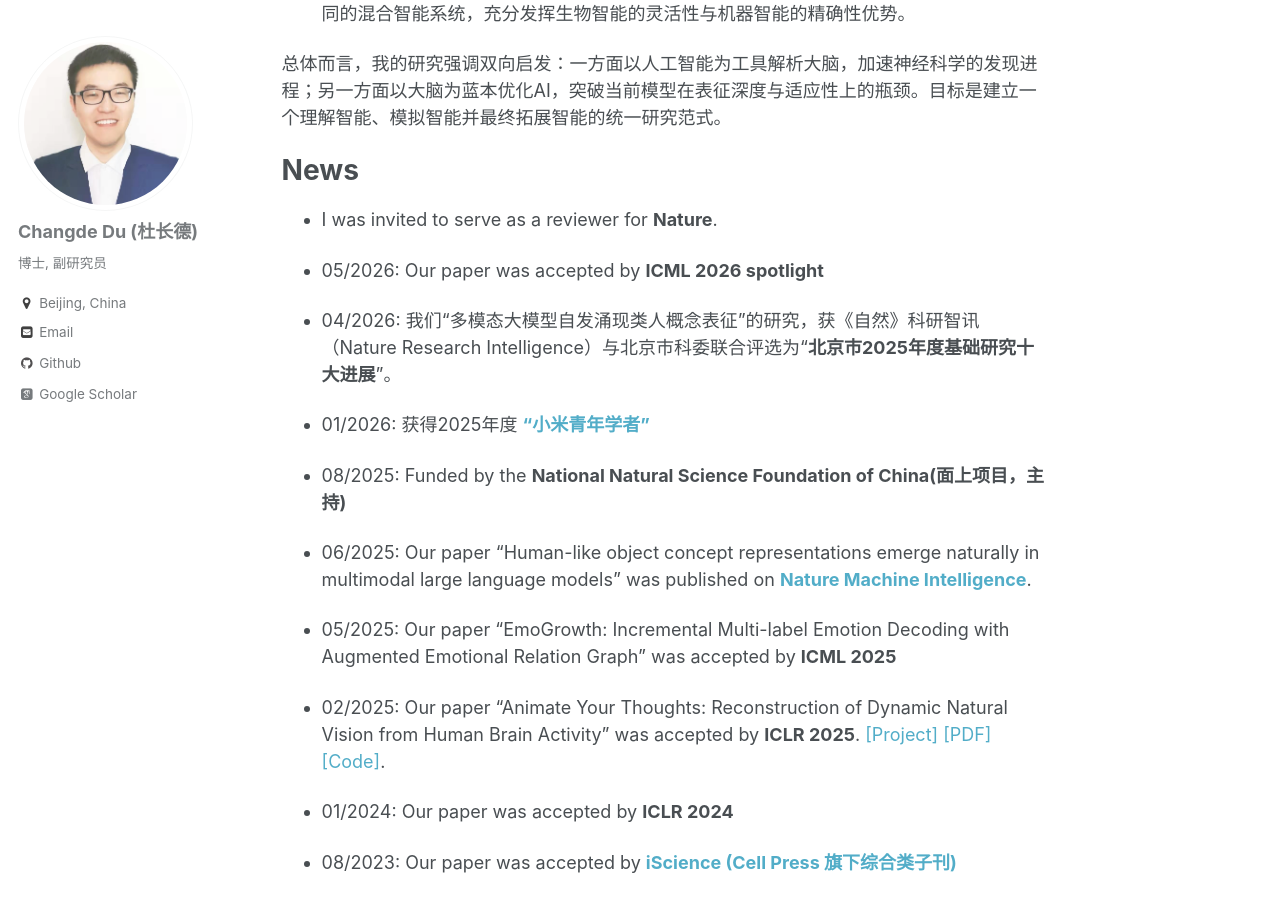
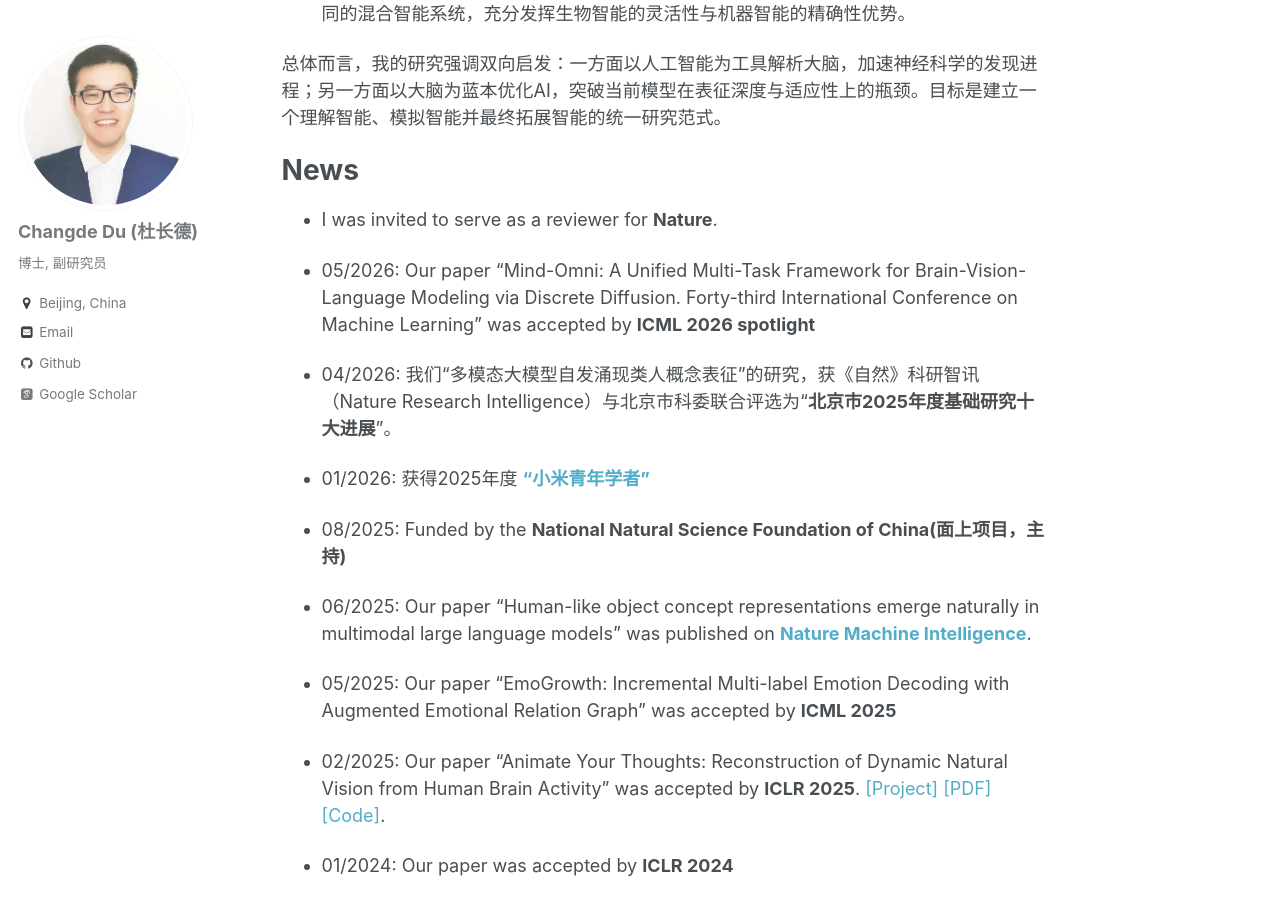
Before and after one commit to ChangdeDu/changdedu.github.io, a Jekyll site: the page built from _pages/about.md, in a window 1280 px wide and 900 px high, scrolled down 1004 px. Built offline with Jekyll 4.4.1, drawn with Linux system fonts in a browser that asks for light colours; some web fonts are replaced.

Commit message:
Update about.md

```diff
--- a/_pages/about.md
+++ b/_pages/about.md
@@ -24,7 +24,7 @@ redirect_from:
 # News
 - I was invited to serve as a reviewer for **Nature**.
 
-- 05/2026: Our paper was accepted by **ICML 2026 spotlight**
+- 05/2026: Our paper "Mind-Omni: A Unified Multi-Task Framework for Brain-Vision-Language Modeling via Discrete Diffusion. Forty-third International Conference on Machine Learning" was accepted by **ICML 2026 spotlight**
 
 - 04/2026: 我们“多模态大模型自发涌现类人概念表征”的研究，获《自然》科研智讯（Nature Research Intelligence）与北京市科委联合评选为“**北京市2025年度基础研究十大进展**”。
 
```
